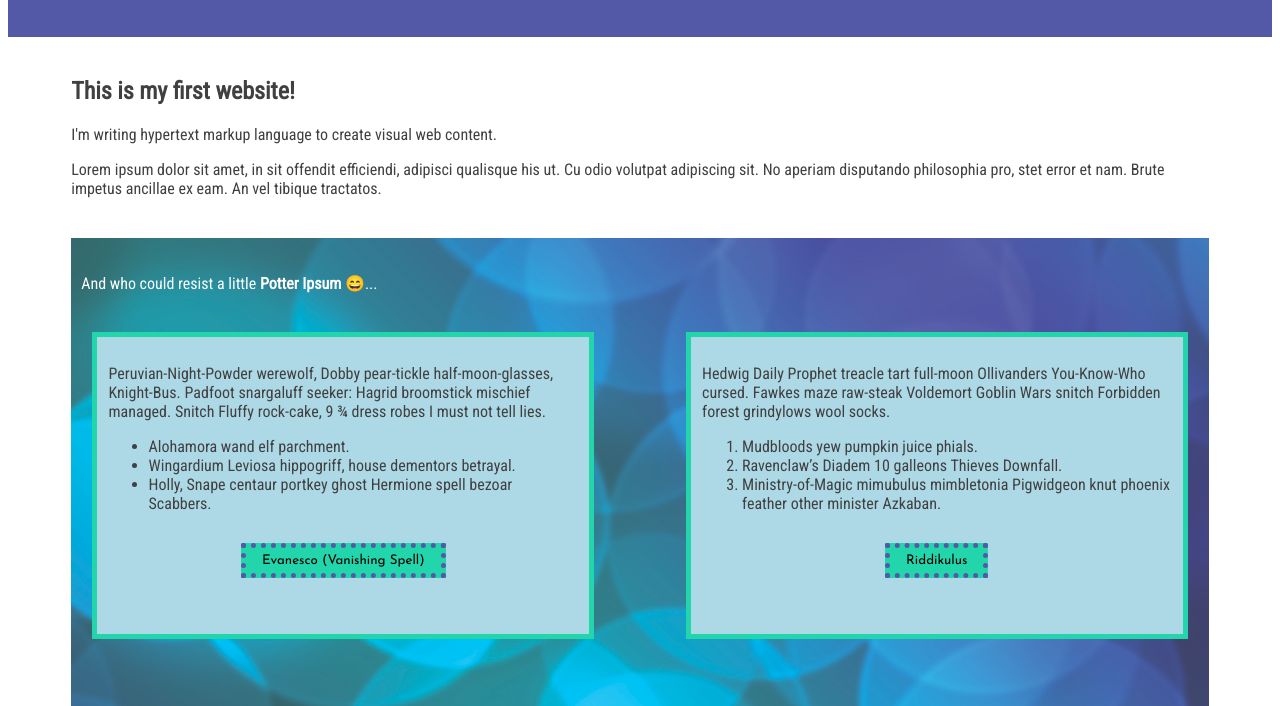
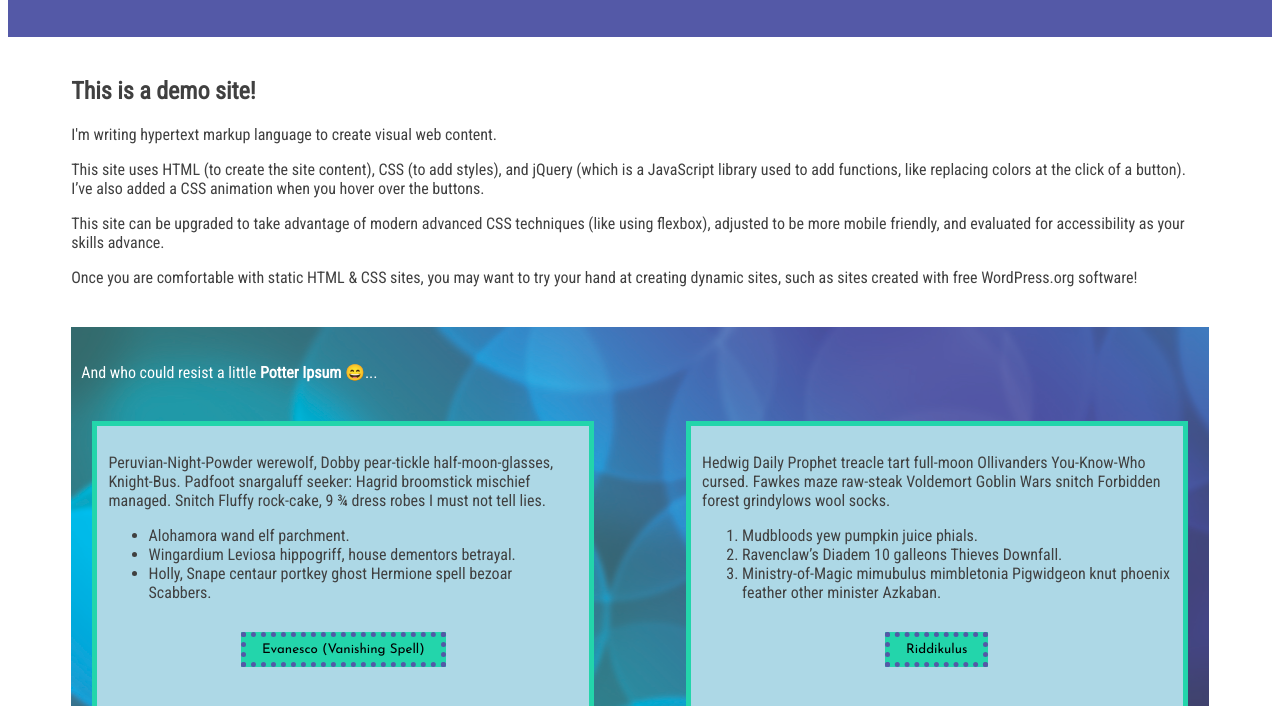
Before and after one commit to codifiedconcepts/STEM_website_example, a plain HTML site: page index.html in a window 1280 px wide. Shown: the part 94-800 px from the top of the page. Drawn offline with nearby package versions, Linux system fonts and the light colour scheme.

Commit message:
adding description

```diff
--- a/index.html
+++ b/index.html
@@ -13,35 +13,48 @@
             <h1>Hello, world!</h1>
         </header>
         <main>
-            <h2>This is my first website!</h2>
+            <h2>This is a demo site!</h2>
+
             <p>I'm writing hypertext markup language to create visual web content.</p>
-            <p>Lorem ipsum dolor sit amet, in sit offendit efficiendi, adipisci qualisque his ut. Cu odio volutpat adipiscing sit. No aperiam disputando philosophia pro, stet error et nam. Brute impetus ancillae ex eam. An vel tibique tractatos.</p>
+            <p>This site uses HTML (to create the site content), CSS (to add styles), and jQuery (which is a JavaScript library used to add functions, like replacing colors at the click of a button). I’ve also added a CSS animation when you hover over the buttons.</p>
+            <p>This site can be upgraded to take advantage of modern advanced CSS techniques (like using flexbox), adjusted to be more mobile friendly, and evaluated for accessibility as your skills advance.</p>
+            <p>Once you are comfortable with static HTML & CSS sites, you may want to try your hand at creating dynamic sites, such as sites created with free WordPress.org software!</p>
+
             <section>
                 <p>And who could resist a little <strong>Potter Ipsum</strong> &#x1F604;...</p>
+
                 <div class="columns" id="column-one">
                     <p>Peruvian-Night-Powder werewolf, Dobby pear-tickle half-moon-glasses, Knight-Bus. Padfoot snargaluff seeker: Hagrid broomstick mischief managed. Snitch Fluffy rock-cake, 9 ¾ dress robes I must not tell lies.</p>
+
                     <ul>
                         <li>Alohamora wand elf parchment.</li>
                         <li>Wingardium Leviosa hippogriff, house dementors betrayal.</li>
                         <li>Holly, Snape centaur portkey ghost Hermione spell bezoar Scabbers.</li>
                     </ul>
+
                     <button>Evanesco (Vanishing Spell)</button>
                 </div>
+
                 <div class="columns" id="column-two">
                     <p>Hedwig Daily Prophet treacle tart full-moon Ollivanders You-Know-Who cursed. Fawkes maze raw-steak Voldemort Goblin Wars snitch Forbidden forest grindylows wool socks.</p>
+
                     <ol>
                         <li>Mudbloods yew pumpkin juice phials.</li>
                         <li>Ravenclaw’s Diadem 10 galleons Thieves Downfall.</li>
                         <li>Ministry-of-Magic mimubulus mimbletonia Pigwidgeon knut phoenix feather other minister Azkaban.</li>
                     </ol>
+
                     <button>Riddikulus</button>
                 </div>
             </section>
+
             <button id="return-text">Aparecium (Revealing Charm)</button>
         </main>
+
         <footer>
             <p>Brought to you by <a href="https://codifiedconcepts.com" target="_BLANK">Maren Vernon of Codified Concepts, LLC.</a></p>
         </footer>
+
         <script src="https://code.jquery.com/jquery-3.3.1.min.js" integrity="sha256-FgpCb/KJQlLNfOu91ta32o/NMZxltwRo8QtmkMRdAu8=" crossorigin="anonymous"></script>
         <script src="js/jquery-3.3.1.min.js"></script>
         <script  src="js/script.js"></script>
```
